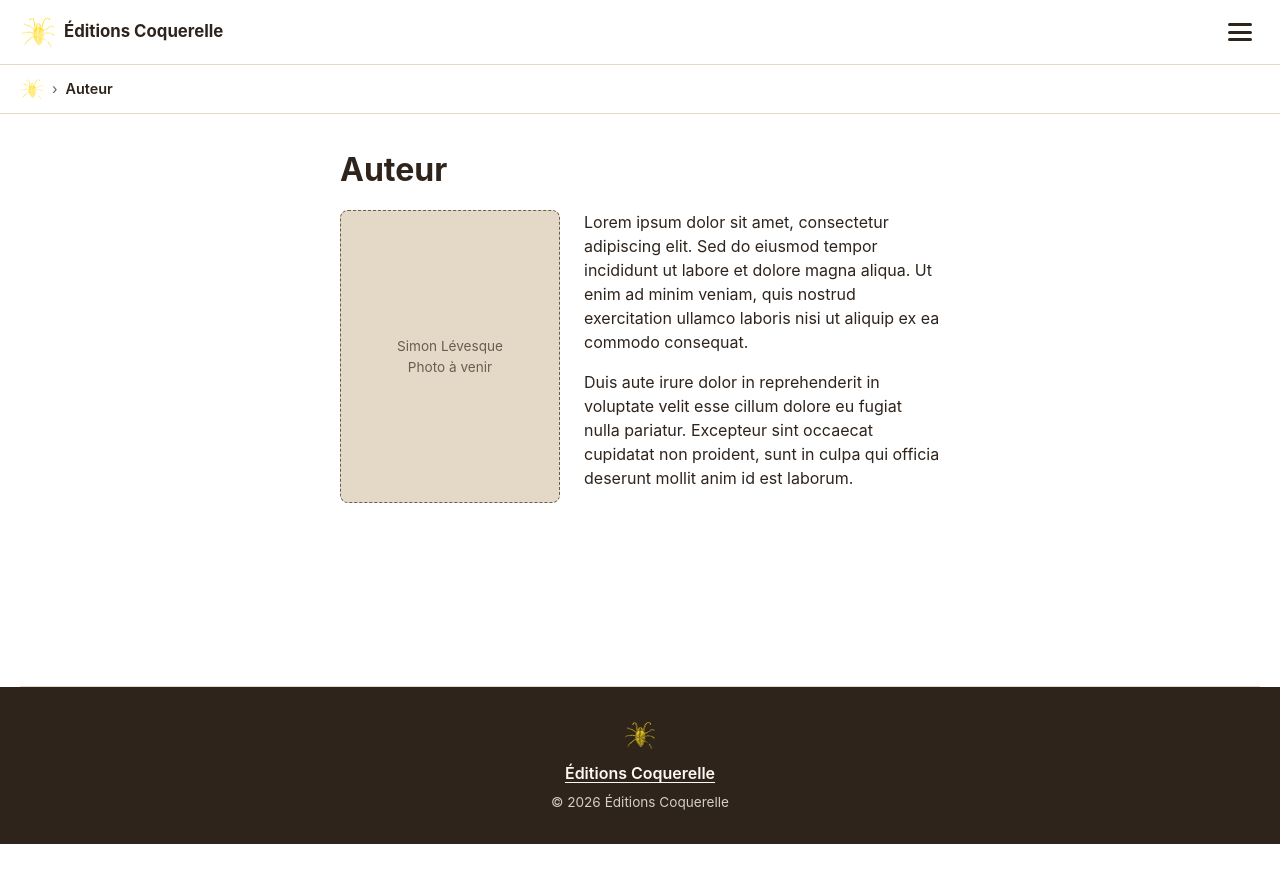
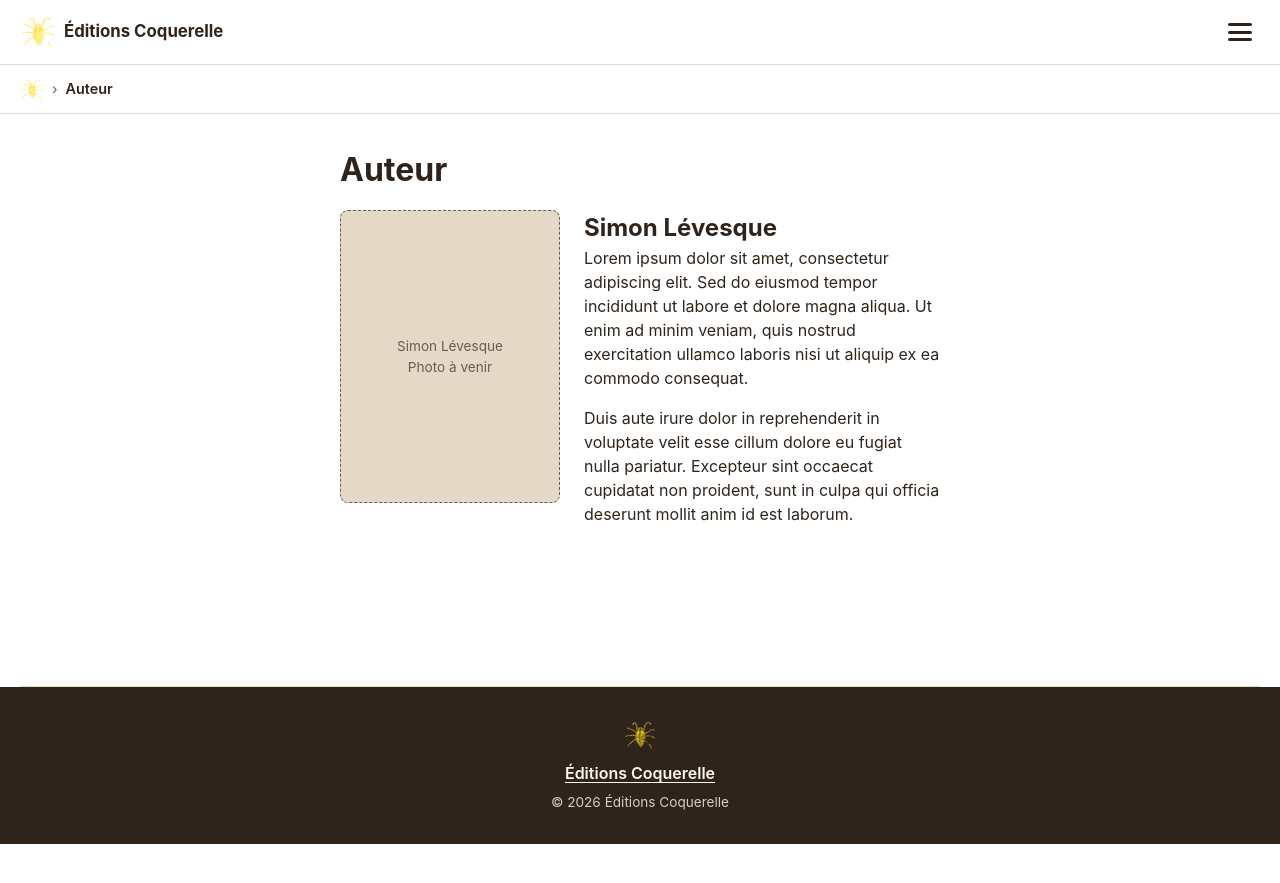
Before and after one commit to Tortoklevesque/EditionsCoquerelle, a Jekyll site: the page built from auteur.md, in a window 1280 px wide. Shown: the top 883 px of the page. Built offline with Jekyll 4.4.1, drawn with Linux system fonts in a browser that asks for light colours.

Commit message:
Ajoute le nom de l'auteur en titre sur la page Auteur
Assisted-by: Claude (Anthropic)

```diff
--- a/auteur.md
+++ b/auteur.md
@@ -12,6 +12,8 @@ permalink: /auteur/
   <span>Simon Lévesque<br>Photo à venir</span>
 </div>
 
+## Simon Lévesque
+
 Lorem ipsum dolor sit amet, consectetur adipiscing elit. Sed do eiusmod tempor incididunt ut labore et dolore magna aliqua. Ut enim ad minim veniam, quis nostrud exercitation ullamco laboris nisi ut aliquip ex ea commodo consequat.
 
 Duis aute irure dolor in reprehenderit in voluptate velit esse cillum dolore eu fugiat nulla pariatur. Excepteur sint occaecat cupidatat non proident, sunt in culpa qui officia deserunt mollit anim id est laborum.
```
